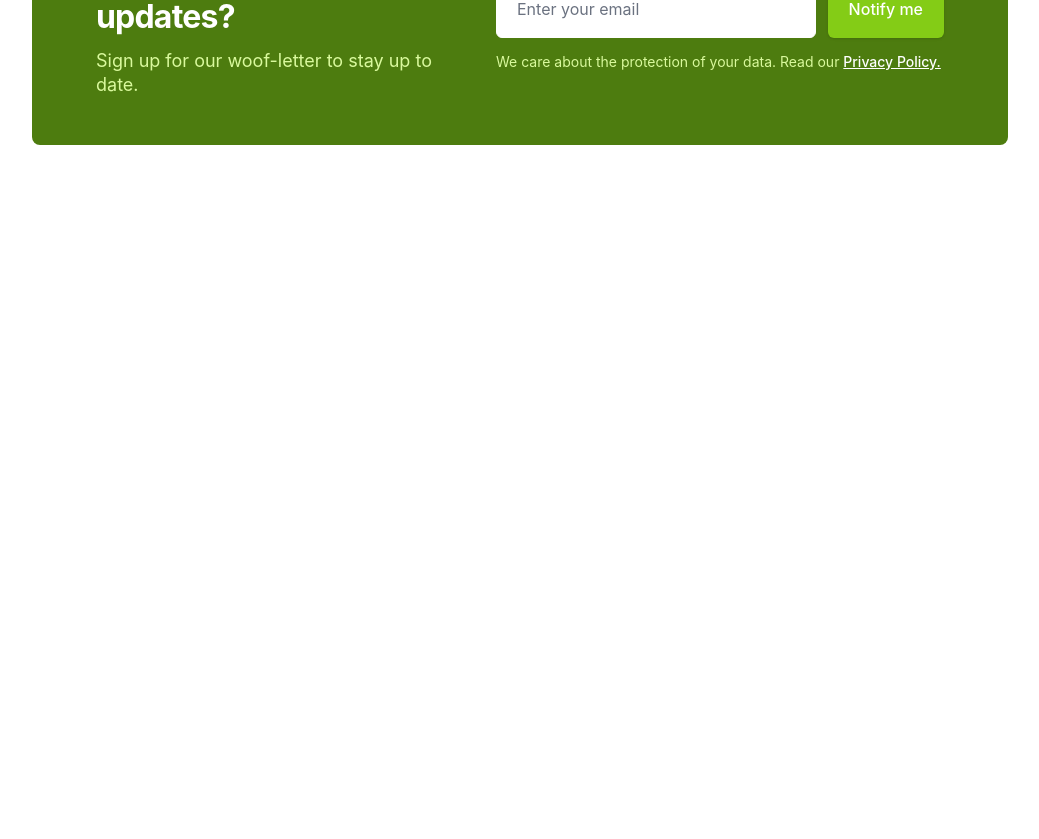
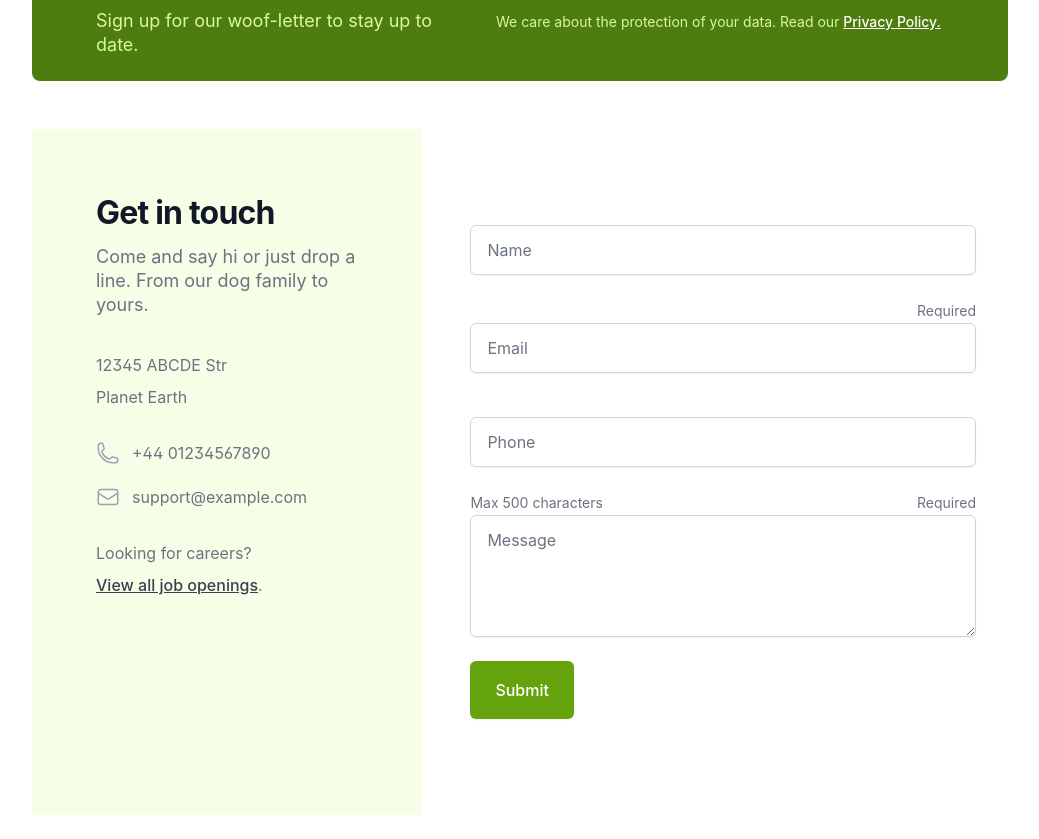
Before and after one commit to imevanc/pet-pal, a Next.js app: page / in a window 1280 px wide. Shown: the part 595-1434 px from the top of the page, without its empty margins (120-1159 px from the left). Before the commit the page ends 864 px from the top, so only its background shows below. Built offline with nearby package versions, Linux system fonts and the light colour scheme.

Commit message:
completed the contact form container

```diff
--- a/src/components/ContactContainer.tsx
+++ b/src/components/ContactContainer.tsx
@@ -2,51 +2,52 @@ import { EnvelopeIcon, PhoneIcon } from "@heroicons/react/24/outline";
 
 const ContainerContainer: React.FC = () => {
   return (
-    <div className="relative bg-white">
-      <div className="absolute inset-0">
-        <div className="absolute inset-y-0 left-0 w-1/2 bg-gray-50" />
-      </div>
-      <div className="relative mx-auto max-w-7xl lg:grid lg:grid-cols-5">
-        <div className="bg-gray-50 py-16 px-4 sm:px-6 lg:col-span-2 lg:px-8 lg:py-24 xl:pr-12">
+    <div className="bg-white">
+      <div className="mx-auto max-w-5xl sm:px-6 lg:py-6 lg:grid lg:grid-cols-5">
+        <div className="bg-lime-50 px-6 py-6 md:py-6 md:px-12 lg:py-16 lg:px-16 lg:col-span-2">
           <div className="mx-auto max-w-lg">
             <h2 className="text-2xl font-bold tracking-tight text-gray-900 sm:text-3xl">
               Get in touch
             </h2>
             <p className="mt-3 text-lg leading-6 text-gray-500">
-              Nullam risus blandit ac aliquam justo ipsum. Quam mauris volutpat
-              massa dictumst amet. Sapien tortor lacus arcu.
+              Come and say hi or just drop a line. From our dog family to yours.
             </p>
             <dl className="mt-8 text-base text-gray-500">
               <div>
                 <dt className="sr-only">Postal address</dt>
                 <dd>
-                  <p>742 Evergreen Terrace</p>
-                  <p>Springfield, OR 12345</p>
+                  <p>12345 ABCDE Str</p>
+                  <p>Planet Earth</p>
                 </dd>
               </div>
               <div className="mt-6">
                 <dt className="sr-only">Phone number</dt>
                 <dd className="flex">
+                  <div className="pt-1">
                     <PhoneIcon
                       className="h-6 w-6 flex-shrink-0 text-gray-400"
                       aria-hidden="true"
                     />
-                  <span className="ml-3">+1 (555) 123-4567</span>
+                  </div>
+                  <span className="ml-3">+44 01234567890</span>
                 </dd>
               </div>
               <div className="mt-3">
                 <dt className="sr-only">Email</dt>
                 <dd className="flex">
+                  <div className="pt-1">
                     <EnvelopeIcon
                       className="h-6 w-6 flex-shrink-0 text-gray-400"
                       aria-hidden="true"
                     />
+                  </div>
                   <span className="ml-3">support@example.com</span>
                 </dd>
               </div>
             </dl>
             <p className="mt-6 text-base text-gray-500">
-              Looking for careers?{" "}
+              Looking for careers?
+              <br />
               <a href="#" className="font-medium text-gray-700 underline">
                 View all job openings
               </a>
@@ -59,31 +60,37 @@ const ContainerContainer: React.FC = () => {
             <form action="#" method="POST" className="grid grid-cols-1 gap-y-6">
               <div>
                 <label htmlFor="full-name" className="sr-only">
-                  Full name
+                  Name
                 </label>
                 <input
                   type="text"
                   name="full-name"
                   id="full-name"
                   autoComplete="name"
-                  className="block w-full rounded-md border-gray-300 py-3 px-4 placeholder-gray-500 shadow-sm focus:border-indigo-500 focus:ring-indigo-500"
-                  placeholder="Full name"
+                  className="block w-full rounded-md border-gray-300 py-3 px-4 placeholder-gray-500 shadow-sm focus:border-lime-500 focus:ring-lime-500"
+                  placeholder="Name"
                 />
               </div>
               <div>
+                <div className="flex justify-end">
                   <label htmlFor="email" className="sr-only">
                     Email
                   </label>
+                  <div id="email-description" className="text-sm text-gray-500">
+                    Required
+                  </div>
+                </div>
                 <input
+                  required
                   id="email"
                   name="email"
                   type="email"
                   autoComplete="email"
-                  className="block w-full rounded-md border-gray-300 py-3 px-4 placeholder-gray-500 shadow-sm focus:border-indigo-500 focus:ring-indigo-500"
+                  className="block w-full rounded-md border-gray-300 py-3 px-4 placeholder-gray-500 shadow-sm focus:border-lime-500 focus:ring-lime-500"
                   placeholder="Email"
                 />
               </div>
-              <div>
+              <div className="pt-5">
                 <label htmlFor="phone" className="sr-only">
                   Phone
                 </label>
@@ -92,27 +99,37 @@ const ContainerContainer: React.FC = () => {
                   name="phone"
                   id="phone"
                   autoComplete="tel"
-                  className="block w-full rounded-md border-gray-300 py-3 px-4 placeholder-gray-500 shadow-sm focus:border-indigo-500 focus:ring-indigo-500"
+                  className="block w-full rounded-md border-gray-300 py-3 px-4 placeholder-gray-500 shadow-sm focus:border-lime-500 focus:ring-lime-500"
                   placeholder="Phone"
                 />
               </div>
               <div>
-                <label htmlFor="message" className="sr-only">
-                  Message
+                <div className="flex justify-between">
+                  <label htmlFor="message" className="text-sm text-gray-500">
+                    Max 500 characters
                   </label>
+                  <div
+                    id="message-description"
+                    className="text-sm text-gray-500"
+                  >
+                    Required
+                  </div>
+                </div>
                 <textarea
+                  required
                   id="message"
                   name="message"
                   rows={4}
-                  className="block w-full rounded-md border-gray-300 py-3 px-4 placeholder-gray-500 shadow-sm focus:border-indigo-500 focus:ring-indigo-500"
+                  className="block w-full rounded-md border-gray-300 py-3 px-4 placeholder-gray-500 shadow-sm focus:border-lime-500 focus:ring-lime-500"
                   placeholder="Message"
                   defaultValue={""}
+                  aria-describedby="message-max"
                 />
               </div>
               <div>
                 <button
                   type="submit"
-                  className="inline-flex justify-center rounded-md border border-transparent bg-indigo-600 py-3 px-6 text-base font-medium text-white shadow-sm hover:bg-indigo-700 focus:outline-none focus:ring-2 focus:ring-indigo-500 focus:ring-offset-2"
+                  className="inline-flex justify-center rounded-md border border-transparent bg-lime-600 py-3 px-6 text-base font-medium text-white shadow-sm hover:bg-lime-700 focus:outline-none focus:ring-2 focus:ring-lime-500 focus:ring-offset-2"
                 >
                   Submit
                 </button>
--- a/src/components/NewsletterContainer.tsx
+++ b/src/components/NewsletterContainer.tsx
@@ -2,9 +2,9 @@ import React from "react";
 
 const NewsletterContainer: React.FC = () => {
   return (
-    <div className="bg-white">
-      <div className="mx-auto max-w-5xl py-12 sm:px-6 lg:py-12">
-        <div className="rounded-lg bg-lime-700 px-6 py-6 md:py-12 md:px-12 lg:py-12 lg:px-16 xl:flex xl:items-center">
+    <div className="bg-white pt-2">
+      <div className="mx-auto max-w-5xl py-6 sm:px-6 lg:py-6">
+        <div className="rounded-lg bg-lime-700 px-6 py-6 md:py-6 md:px-12 lg:py-6 lg:px-16 xl:flex xl:items-center">
           <div className="xl:w-0 xl:flex-1">
             <h2 className="text-2xl font-bold tracking-tight text-white sm:text-3xl">
               Want product news and updates?
--- a/src/pages/index.tsx
+++ b/src/pages/index.tsx
@@ -1,6 +1,7 @@
 import type { NextPage } from "next";
 import Image from "next/image";
 import React from "react";
+import ContainerContainer from "../components/ContactContainer";
 import NewsletterContainer from "../components/NewsletterContainer";
 
 const Home: NextPage = () => {
@@ -35,6 +36,7 @@ const Home: NextPage = () => {
         </div>
       </div>
       <NewsletterContainer />
+      <ContainerContainer />
     </div>
   );
 };
```
Lines whose indentation alone changed are shown as unchanged.
